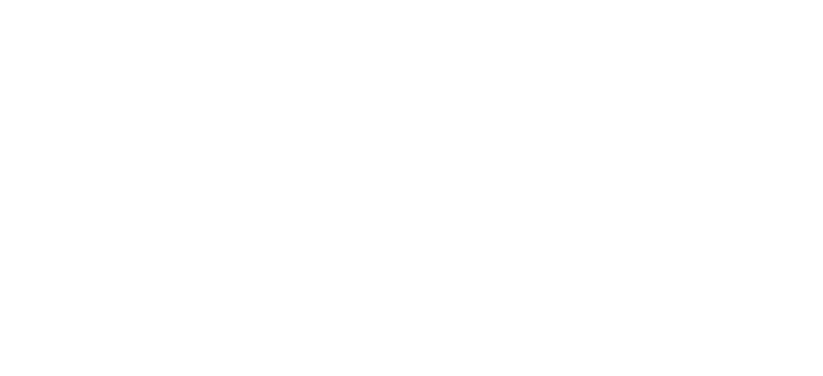
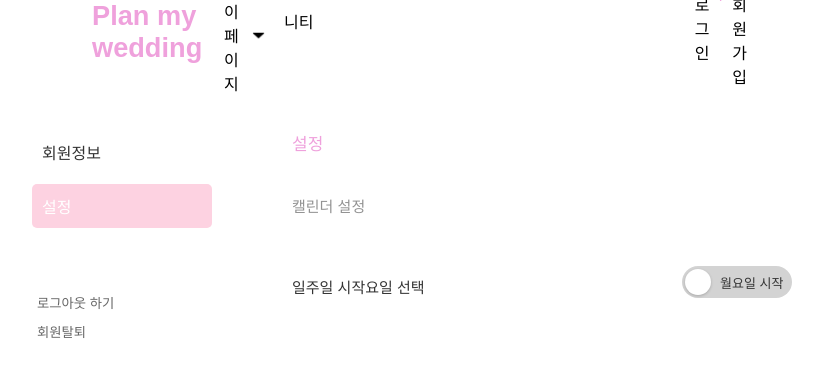
Before and after one commit to yugwangmyeong/PlanMyWedding, a React (Create React App) app in the folder front/: page /setting in a window 1280 px wide. Before the commit this address had no page. Shown: the top 376 px of the page, without its empty margins (228-1051 px from the left). Built offline with nearby package versions, Linux system fonts and the light colour scheme.

Commit message:
차예린 - 5번째 커밋 , 설정.html

```diff
--- a/front/src/App.js
+++ b/front/src/App.js
@@ -4,7 +4,8 @@
 import { BrowserRouter, Routes, Route } from 'react-router-dom';
 import Member from "./components/Member"; // ✅ 컴포넌트가 있어야 함
 import Header from './components/Header';
-import Login from './components/Login';
+import Setting from './components/Setting';
+import Login from "./components/Login";
 
 function App() {
   return (
@@ -16,7 +17,7 @@
           <Route path="/header" element={<Header />} />
 
           {/* ✅ 추가된 WeddingHall 경로 */}
-          <Route path="/member" element={<Member />} />
+          <Route path="/setting" element={<Setting />} />
         </Routes>
       </div>
     </BrowserRouter>
--- a/front/src/components/Member.jsx
+++ b/front/src/components/Member.jsx
@@ -14,7 +14,7 @@
         {/* 왼쪽 박스 */}
         <div className="left-container">
           <button className="current-btn">회원정보</button><br></br>
-          <button className="btn1">내 활동 정보</button>
+          <button className="btn1">설정</button>
           <br></br>
           <br></br>
           <br></br>
@@ -25,7 +25,7 @@
 
         {/* 오른쪽 박스 */}
         <div className="right-container">
-          <div className="title">프로필 편집</div>
+          <div className="title">회원정보 변경</div>
           <br></br>
           <br></br>
 
@@ -56,6 +56,9 @@
 
         </div>
       </div>
+
+      <></>
+
     </div>
   );
 };
--- /dev/null
+++ b/front/src/components/Setting.jsx
@@ -0,0 +1,56 @@
+import React from "react";
+import Header from "./Header";
+import "./styles/Setting.css"; // CSS 불러오기
+
+
+
+const Setting = () => {
+  return (
+    <div>
+      <Header />
+
+      <div className="container-wrapper">
+
+        {/* 왼쪽 박스 */}
+        <div className="left-container">
+          <button className="btn1">회원정보</button><br></br>
+          <button className="current-btn">설정</button>
+          <br></br>
+          <br></br>
+          <br></br>
+          <br></br>
+          <button className="btn2">로그아웃 하기</button><br></br>
+          <button className="btn2">회원탈퇴</button>
+        </div>
+
+        {/* 오른쪽 박스 */}
+        <div className="right-container">
+          <div className="title">설정</div>
+          <br></br>
+          <br></br>
+
+          <div className="sub-title">캘린더 설정</div>
+          <br></br>
+          <br></br>
+          {/* 캘린더 설정 */}
+          <div className="setting-section">
+            <span className="setting-label">일주일 시작요일 선택</span>
+            <div className="toggle-wrapper">
+              <input type="checkbox" id="chk1" className="toggle-input" />
+              <label htmlFor="chk1" className="toggle-label"></label>
+            </div>
+          </div>
+
+
+
+
+
+
+        </div>
+      </div>
+
+    </div>
+  );
+};
+
+export default Setting;
--- /dev/null
+++ b/front/src/components/styles/Setting.css
@@ -0,0 +1,157 @@
+/*-----------------------큰 박스 CSS -------------------------*/
+.container-wrapper {
+  display: flex;
+  justify-content: center;
+  gap: 20px;
+  margin-top: 40px;
+}
+
+.left-container {
+  width: 200px;
+  height: 700px;
+  padding: 20px;
+}
+
+.right-container {
+  width: 500px;
+  height: 700px;
+  padding: 20px;
+}
+
+
+/*-----------------------왼쪽 버튼 CSS -------------------------*/
+.current-btn {
+  background-color: #fdd2e1;
+  color: #ffffff;
+  border: none;
+  padding: 10px;
+  font-size: 16px;
+  width: 180px;
+  text-align: left;
+  border-radius: 5px;
+  margin: 10px 0px 0px 0px;
+}
+
+.btn1 {
+  background-color: white;
+  color: #333333;
+  border: none;
+  padding: 10px;
+  font-size: 16px;
+  width: 180px;
+  text-align: left;
+  border-radius: 5px;
+}
+
+.btn1:hover {
+  background-color: #f0f0f0;
+}
+
+.btn2 {
+  background-color: white;
+  color: #666666;
+  border: none;
+  padding: 5px;
+}
+
+
+/*----------------------오른쪽 텍스트 -------------------------*/
+.title {
+  color: #efa1dc;
+  font-size: 17px;
+  font-weight: 500;
+}
+
+.sub-title {
+  color: #929292;
+  font-size: 15px;
+  margin-bottom: 20px;
+}
+
+.button-wrapper {
+  text-align: right;
+}
+
+.submit-btn {
+  padding: 10px 20px;
+  background-color: #fdd2e1;
+  font-size: 12px;
+  color: white;
+  border: none;
+  border-radius: 6px;
+  font-weight: bold;
+  cursor: pointer;
+}
+
+
+/*----------------------토글 -------------------------*/
+.setting-section {
+  display: flex;
+  align-items: center;
+  justify-content: space-between;
+  width: 100%;
+  margin-bottom: 20px;
+  position: relative;
+}
+
+.setting-label {
+  font-size: 15px;
+  color: #333;
+}
+
+.toggle-wrapper {
+  position: absolute;
+  right: 0;
+}
+
+.toggle-input {
+  display: none;
+}
+
+.toggle-label {
+  width: 110px;
+  height: 32px;
+  background: #d3d3d3;
+  border-radius: 50px;
+  display: inline-block;
+  position: relative;
+  transition: background 0.4s;
+}
+
+.toggle-label::after {
+  content: "";
+  position: absolute;
+  width: 26px;
+  height: 26px;
+  top: 3px;
+  left: 3px;
+  background: #fff;
+  border-radius: 50%;
+  transition: 0.4s;
+  box-shadow: 0 1px 3px rgba(0, 0, 0, 0.2);
+}
+
+.toggle-label::before {
+  content: "월요일 시작";
+  position: absolute;
+  top: 50%;
+  left: 38px;
+  transform: translateY(-50%);
+  font-size: 13px;
+  color: #333;
+  transition: all 0.4s;
+}
+
+.toggle-input:checked + .toggle-label {
+  background: #fdd2e1;
+}
+
+.toggle-input:checked + .toggle-label::after {
+  left: calc(100% - 29px);
+}
+
+.toggle-input:checked + .toggle-label::before {
+  content: "일요일 시작";
+  color: white;
+  left: 10px;
+}
```
